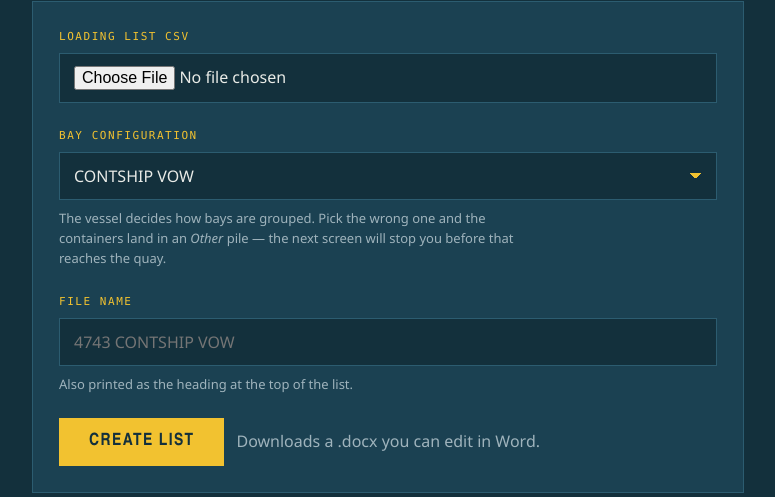
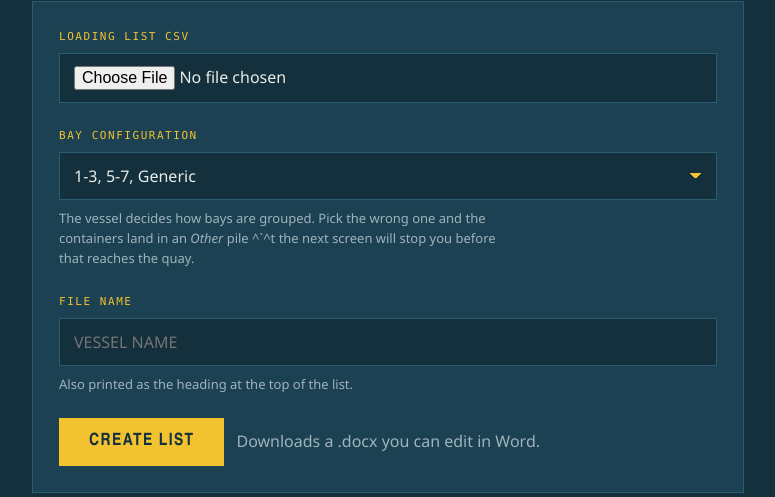
Before and after one commit to lakasg/List-creator, a Flask app: page / in a window 1280 px wide. Shown: the part 128-625 px from the top of the page, without its empty margins (252-1027 px from the left). Run offline with Flask 3, Linux system fonts and the light colour scheme; data comes from the database, SQL or seed files in the repository.

Commit message:
Modify vessel options and input placeholder text
Updated vessel selection options and input placeholder.

```diff
--- a/templates/index.html
+++ b/templates/index.html
@@ -12,11 +12,11 @@
     <label for="vessel">Bay configuration</label>
     <select id="vessel" name="vessel" required>
       {% for v in vessels %}
-        <option value="{{ v }}"{% if v == 'CONTSHIP VOW' %} selected{% endif %}>{{ v }}</option>
+        <option value="{{ v }}"{% if v == '1-3, 5-7, Generic' %} selected{% endif %}>{{ v }}</option>
       {% endfor %}
     </select>
     <p class="hint">The vessel decides how bays are grouped. Pick the wrong
-       one and the containers land in an <em>Other</em> pile — the next screen
+       one and the containers land in an <em>Other</em> pile  ^`^t the next screen
        will stop you before that reaches the quay.</p>
   </div>
 
@@ -29,7 +29,7 @@
 
   <div class="field">
     <label for="name">File name</label>
-    <input type="text" id="name" name="name" placeholder="4743 CONTSHIP VOW">
+    <input type="text" id="name" name="name" placeholder="VESSEL NAME">
     <p class="hint">Also printed as the heading at the top of the list.</p>
   </div>
 
```
